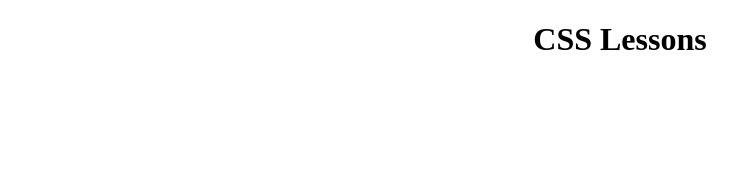
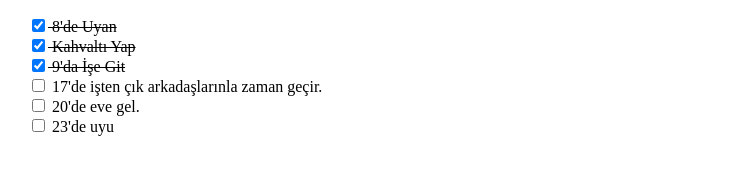
Before and after one commit to BatuhanKIRICI/CSS, a plain HTML site: page index.html in a window 1280 px wide. Shown: the whole page, without its empty margins (20-757 px from the left). Drawn offline with Linux system fonts and the light colour scheme.

Commit message:
"text-decoration & list-style-type"

```diff
--- a/index.html
+++ b/index.html
@@ -2,11 +2,48 @@
 <html lang="en">
   <head>
     <meta charset="UTF-8" />
-    <meta name="viewport" content="width=device-width, initial-scale=1.0" />
     <link rel="stylesheet" href="style.css" />
-    <title>Document</title>
+    <title>Todo List</title>
   </head>
   <body>
-    <h1>CSS Lessons</h1>
+    <!--
+
+        1- Tüm li elemanlarının üstünü çizin.(external-internal)
+        2- Sadece ilk 3 elemanın üstünü çizin.(inline)
+        3- Her bir liste elemanının liste işaretini kaldırın.
+
+     -->
+
+    <ul>
+      <li style="text-decoration: line-through">
+        <input type="checkbox" checked />
+        8'de Uyan
+      </li>
+
+      <li style="text-decoration: line-through">
+        <input type="checkbox" checked />
+        Kahvaltı Yap
+      </li>
+
+      <li style="text-decoration: line-through">
+        <input type="checkbox" checked />
+        9'da İşe Git
+      </li>
+
+      <li>
+        <input type="checkbox" />
+        17'de işten çık arkadaşlarınla zaman geçir.
+      </li>
+
+      <li>
+        <input type="checkbox" />
+        20'de eve gel.
+      </li>
+
+      <li>
+        <input type="checkbox" />
+        23'de uyu
+      </li>
+    </ul>
   </body>
 </html>
--- a/style.css
+++ b/style.css
@@ -1,3 +1,3 @@
-* {
-  text-align: center;
+li {
+  list-style-type: none;
 }
```
